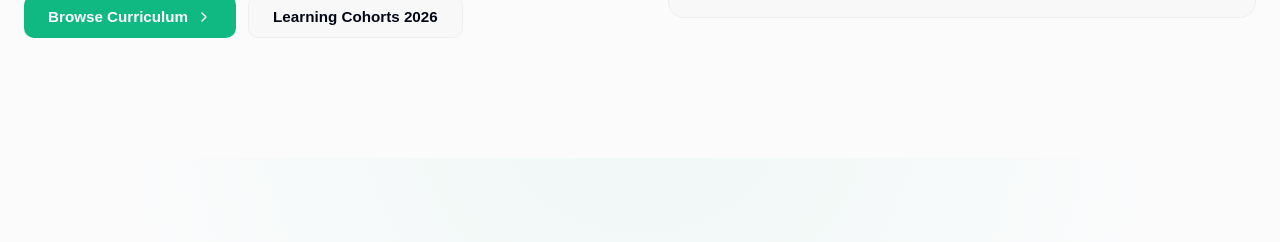
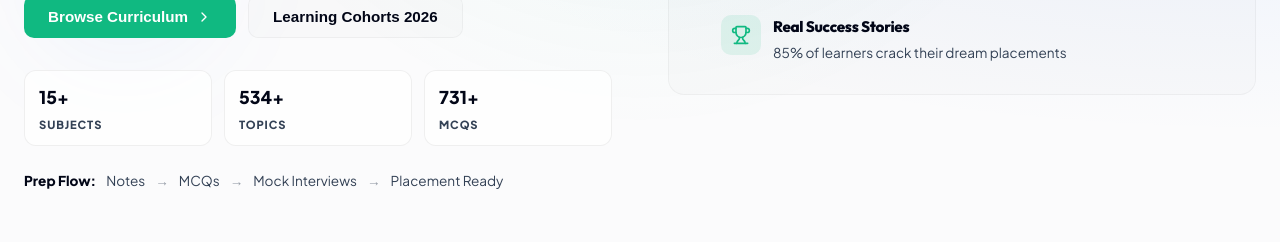
Before and after one commit to prince-up/placement-ready, a React (Vite) app: page / in a window 1280 px wide. Shown: the part 550-792 px from the top of the page. Built offline with nearby package versions, Linux system fonts and the light colour scheme; no server answers.

Commit message:
Update premium payment details and home hero

```diff
--- a/src/pages/BuyPremium.jsx
+++ b/src/pages/BuyPremium.jsx
@@ -1,9 +1,7 @@
 import React, { useMemo, useState, useEffect } from 'react';
-import qrPremium from '../assets/qr-premium.jpeg';
-
 const BUY_AMOUNT = '150';
 const APPROVAL_NUMBER = '7986614646';
-const QR_SRC = qrPremium;
+const UPI_ID = 'py562535-1@oksbi';
 
 const BuyPremium = () => {
     const [name, setName] = useState('');
@@ -76,7 +74,7 @@ const BuyPremium = () => {
                         Buy Premium (Cohort 2026)
                     </h1>
                     <p style={{ color: 'var(--text-muted)', fontSize: isMobile ? '0.95rem' : '1.05rem', lineHeight: '1.7', maxWidth: '720px' }}>
-                        Scan the QR and complete the payment. Then send your UTR/transaction ID using WhatsApp or SMS for approval.
+                        Pay using the UPI ID below. Then send your UTR/transaction ID using WhatsApp or SMS for approval.
                     </p>
                 </div>
 
@@ -98,16 +96,21 @@ const BuyPremium = () => {
                             justifyContent: 'space-between',
                             marginBottom: '1rem'
                         }}>
-                            <div style={{ fontWeight: '900', color: 'var(--text-main)' }}>Pay via UPI QR</div>
+                            <div style={{ fontWeight: '900', color: 'var(--text-main)' }}>Pay via UPI ID</div>
                             <div style={{ fontWeight: '900', color: 'var(--primary)' }}>INR {BUY_AMOUNT}</div>
                         </div>
-                        <img
-                            src={QR_SRC}
-                            alt="UPI QR for premium"
-                            style={{ width: '100%', borderRadius: '14px', border: '1px solid var(--border-glass)' }}
-                        />
-                        <div style={{ marginTop: '0.75rem', fontSize: '0.8rem', color: 'var(--text-muted)' }}>
-                            Using QR image from src/assets/qr-premium.jpeg.
+                        <div style={{
+                            padding: '1rem',
+                            borderRadius: '14px',
+                            border: '1px solid var(--border-glass)',
+                            background: 'rgba(15, 23, 42, 0.35)',
+                            fontSize: isMobile ? '1rem' : '1.1rem',
+                            fontWeight: '900',
+                            letterSpacing: '0.02em',
+                            color: 'var(--text-main)',
+                            textAlign: 'center'
+                        }}>
+                            {UPI_ID}
                         </div>
                         <div style={{
                             marginTop: '1rem',
@@ -118,7 +121,7 @@ const BuyPremium = () => {
                             color: 'var(--text-muted)',
                             fontSize: '0.85rem'
                         }}>
-                            Steps: 1) Scan QR  2) Pay INR {BUY_AMOUNT}  3) Send UTR for approval
+                            Steps: 1) Pay INR {BUY_AMOUNT} to {UPI_ID}  2) Send UTR for approval
                         </div>
                     </div>
 
--- a/src/pages/Home.jsx
+++ b/src/pages/Home.jsx
@@ -33,6 +33,7 @@ const Home = () => {
             window.removeEventListener('resize', handleResize);
         };
     }, []);
+
 
     return (
         <main style={{ paddingBottom: '60px', background: 'var(--bg-dark)', minHeight: '100vh' }}>
@@ -184,6 +185,56 @@ const Home = () => {
                                     Learning Cohorts 2026
                                 </button>
                             </div>
+
+                            <div style={{
+                                marginTop: '2rem',
+                                display: 'grid',
+                                gridTemplateColumns: isMobile ? '1fr' : 'repeat(3, minmax(0, 1fr))',
+                                gap: '12px'
+                            }}>
+                                {[
+                                    { label: 'Subjects', value: `${subjects.length}+` },
+                                    { label: 'Topics', value: `${subjects.reduce((sum, subject) => sum + (subject.concepts?.length || 0), 0)}+` },
+                                    { label: 'MCQs', value: `${subjects.reduce((sum, subject) => sum + (subject.mcqs?.length || 0), 0)}+` }
+                                ].map((stat, idx) => (
+                                    <div
+                                        key={idx}
+                                        style={{
+                                            padding: '12px 14px',
+                                            borderRadius: '12px',
+                                            border: '1px solid rgba(0,0,0,0.06)',
+                                            background: 'rgba(255,255,255,0.7)',
+                                            display: 'flex',
+                                            flexDirection: 'column',
+                                            gap: '4px'
+                                        }}
+                                    >
+                                        <span style={{ fontSize: '1.1rem', fontWeight: '900', color: 'var(--text-main)' }}>{stat.value}</span>
+                                        <span style={{ fontSize: '0.7rem', fontWeight: '800', letterSpacing: '0.08em', textTransform: 'uppercase', color: 'var(--text-muted)' }}>
+                                            {stat.label}
+                                        </span>
+                                    </div>
+                                ))}
+                            </div>
+
+                            <div style={{
+                                marginTop: '1.5rem',
+                                display: 'flex',
+                                flexWrap: 'wrap',
+                                gap: '10px',
+                                alignItems: 'center',
+                                color: 'var(--text-muted)',
+                                fontSize: '0.85rem'
+                            }}>
+                                <span style={{ fontWeight: '800', color: 'var(--text-main)' }}>Prep Flow:</span>
+                                <span>Notes</span>
+                                <span style={{ opacity: 0.5 }}>→</span>
+                                <span>MCQs</span>
+                                <span style={{ opacity: 0.5 }}>→</span>
+                                <span>Mock Interviews</span>
+                                <span style={{ opacity: 0.5 }}>→</span>
+                                <span>Placement Ready</span>
+                            </div>
                         </motion.div>
 
                         {/* Right Div - Platform Features */}
@@ -259,6 +310,7 @@ const Home = () => {
                     </div>
                 </div>
             </section>
+
 
             {/* Hero Component - Quick Access Cards */}
             <Hero />
```
